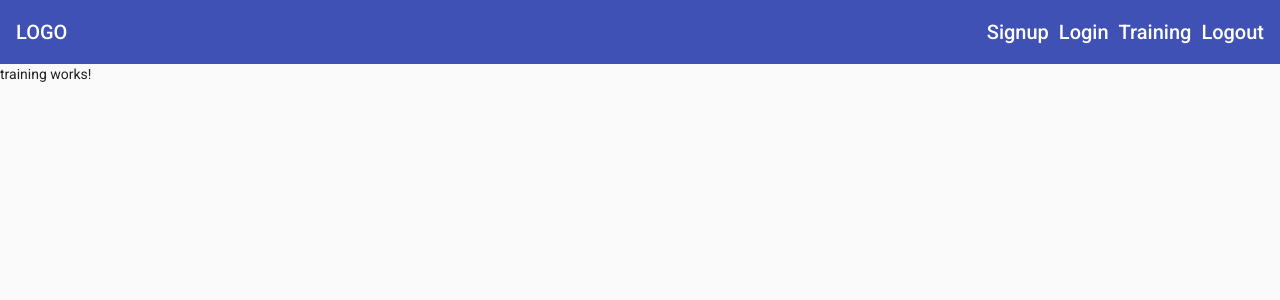
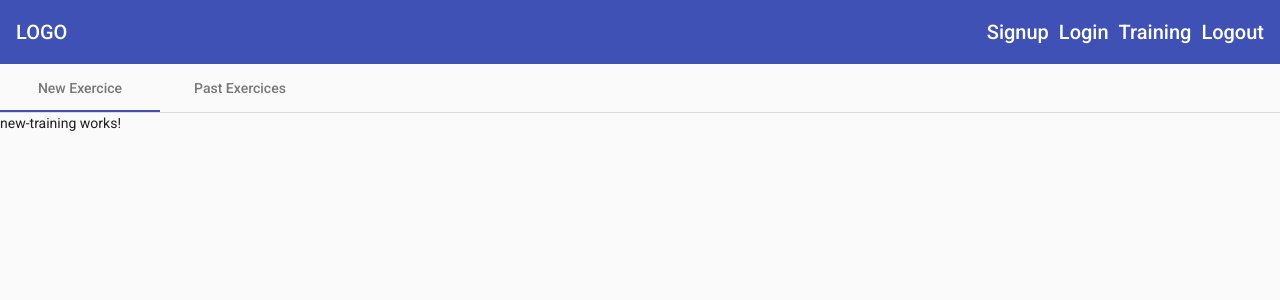
Before and after one commit to Yassineaiss/Angular-Material-Fitness-Tracker-Project, an Angular app: page /training in a window 1280 px wide. Shown: the top 300 px of the page. Built offline with nearby package versions, Linux system fonts and the light colour scheme.

Commit message:
Adding a Tabs Component

```diff
--- a/src/app/material/material.module.ts
+++ b/src/app/material/material.module.ts
@@ -9,6 +9,7 @@
 import {MatSidenavModule} from '@angular/material/sidenav';
 import {MatIconModule} from '@angular/material/icon';
 import {MatListModule} from '@angular/material/list';
+import {MatTabsModule} from '@angular/material/tabs';
 
 
 
@@ -23,7 +24,8 @@
   MatToolbarModule,
   MatSidenavModule,
   MatIconModule,
-  MatListModule
+  MatListModule,
+  MatTabsModule
 ];
 
 @NgModule({
--- a/src/app/training/training.component.html
+++ b/src/app/training/training.component.html
@@ -1 +1,8 @@
-<p>training works!</p>
+<mat-tab-group>
+  <mat-tab label="New Exercice">
+    <app-new-training> </app-new-training>
+  </mat-tab>
+  <mat-tab label="Past Exercices">
+    <app-past-training> </app-past-training>
+  </mat-tab>
+</mat-tab-group>
```
